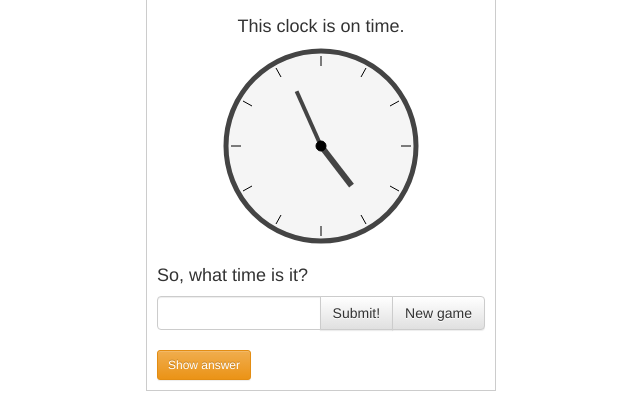
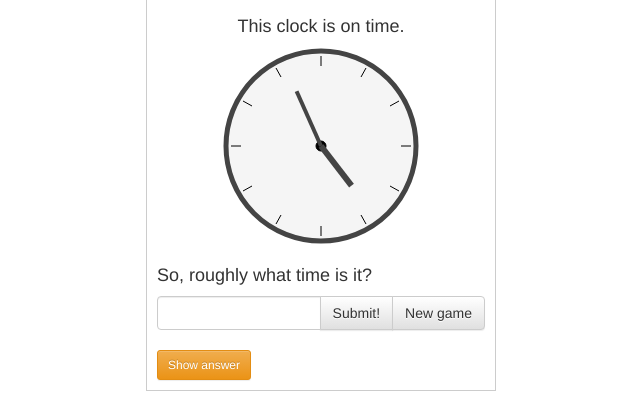
Before and after one commit to smokinjoe/sowhattimeisit, a plain HTML site: page index.html in a window 1280 px wide. Both pictures are taken after a click on the button "Get started!". Shown: the part 164-557 px from the top of the page, 319-959 px from the left. Drawn offline with Linux system fonts and the light colour scheme.

Commit message:
Cleaning up clock face every new game

```diff
--- a/index.html
+++ b/index.html
@@ -40,7 +40,7 @@
         </div>
 
         <div class="answer-container">
-          <h4>So, what time is it?</h4>
+          <h4>So, roughly what time is it?</h4>
           <div class="input-group">
             <input type="text" class="answer form-control" />
             <span class="input-group-btn">
--- a/js/script.js
+++ b/js/script.js
@@ -8,7 +8,10 @@
       level = 1, // unused for now
       levelMessages = [], // unused for now
       winsPerLevel = 1, // unused for now
-      canvas = {}, // raphael.js canvas
+      canvas = Raphael("clock", 200, 200), // raphael.js canvas
+      clock = canvas.circle(100, 100, 95),
+      hourHand = {},
+      minuteHand = {},
       $gameContainer = $('.game-container'),
       $hours = $('.hours'),
       $minutes = $('.minutes'),
@@ -70,6 +73,7 @@
       score.wrong = 0;
     }
     updateScore();
+    drawClock();
   };
 
   var randomArrValue = function (arr) {
@@ -110,9 +114,23 @@
       hoursMatch = true;
     }
 
+    console.log("JOE: hoursMatch: ", hoursMatch);
+
     // totally +cheating
     if (currentProblem.minute == +currentAnswer.minute) {
       minutesMatch = true;
+    }
+    else if (hoursMatch) {
+      // get roughly what time it is
+      var lowEnd = currentAnswer.minute > 4 ? +currentAnswer.minute - 5 : 4;
+      var highEnd = currentAnswer.minute < 54 ? +currentAnswer.minute + 5 : 59;
+
+      console.log("JOE: lowEnd: ", lowEnd);
+      console.log("JOE: highEnd: ", highEnd);
+
+      if (lowEnd <= currentAnswer.minute <= highEnd) {
+        minutesMatch = true;
+      }
     }
 
     if (hoursMatch && minutesMatch) {
@@ -162,10 +180,9 @@
 
   // clock drawing and upating utility methods
   function drawClock(){
-    canvas = Raphael("clock",200, 200);
-    var clock = canvas.circle(100,100,95);
-       clock.attr({"fill":"#f5f5f5","stroke":"#444444","stroke-width":"5"})
-       var hour_sign;
+    var hour_sign;
+
+    clock.attr({"fill":"#f5f5f5","stroke":"#444444","stroke-width":"5"});
     for(i=0;i<12;i++){
       var start_x = 100+Math.round(80*Math.cos(30*i*Math.PI/180));
       var start_y = 100+Math.round(80*Math.sin(30*i*Math.PI/180));
@@ -173,20 +190,26 @@
       var end_y = 100+Math.round(90*Math.sin(30*i*Math.PI/180));
       hour_sign = canvas.path("M"+start_x+" "+start_y+"L"+end_x+" "+end_y);
     }
-    hour_hand = canvas.path("M100 100L100 50");
-    hour_hand.attr({stroke: "#444444", "stroke-width": 6});
-    minute_hand = canvas.path("M100 100L100 40");
-    minute_hand.attr({stroke: "#444444", "stroke-width": 4});
     var pin = canvas.circle(100, 100, 5);
     pin.attr("fill", "#000000");
+
     updateClock()
   }
 
   function updateClock(){
-    var hours = +currentProblem.displayHour;
-    var minutes = currentProblem.minute;
-    hour_hand.rotate(30*hours+(minutes/2.5), 100, 100);
-    minute_hand.rotate(6*minutes, 100, 100);
+    if (hourHand.remove) {
+      hourHand.remove();
+    }
+    if (minuteHand.remove) {
+      minuteHand.remove();
+    }
+
+    hourHand = canvas.path("M100 100L100 50");
+    hourHand.attr({stroke: "#444444", "stroke-width": 6});
+    minuteHand = canvas.path("M100 100L100 40");
+    minuteHand.attr({stroke: "#444444", "stroke-width": 4});
+    hourHand.rotate(30 * currentProblem.displayHour + (currentProblem.minute / 2.5), 100, 100);
+    minuteHand.rotate(6 * currentProblem.minute, 100, 100);
   }
 
   // public methods
@@ -243,7 +266,7 @@
     //  }, 4000);
     //}
 
-    drawClock();
+    updateClock();
 
     // JOE: looks like we got the beginnings of some clear() method
     $answer.val('');
```
